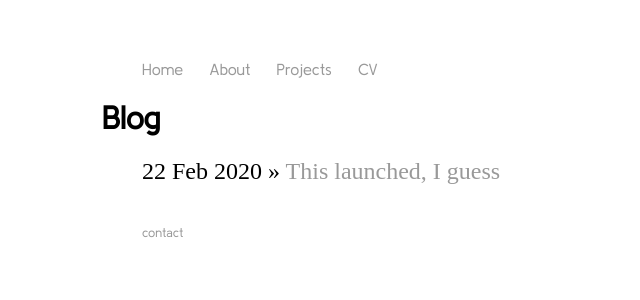
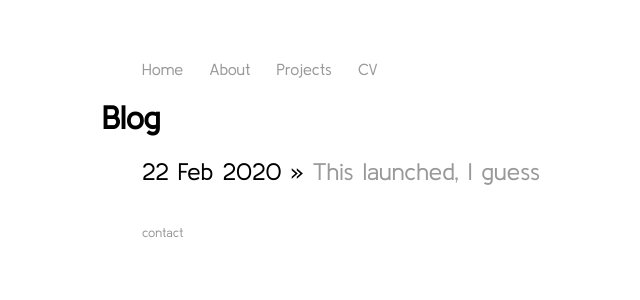
Before and after one commit to lyontyger/lyontyger.github.io, a Jekyll site: the page built from blog/index.html, in a window 1280 px wide. Shown: the top 300 px of the page, without its empty margins (90-730 px from the left). Built offline with Jekyll 4.4.1, drawn with Linux system fonts in a browser that asks for light colours.

Commit message:
Update main.css

```diff
--- a/css/main.css
+++ b/css/main.css
@@ -17,6 +17,7 @@ a:hover {
     text-decoration: underline;
 }
 h1 {
+    font-family: 'Kulim Park', sans-serif;
     font-size: 2em;
     font-family: 'Kulim Park', sans-serif;
 }
@@ -31,10 +32,12 @@ footer {
 }
 
 ul.posts {
+    font-family: 'Kulim Park', sans-serif;
     margin: 20px auto 40px;
     font-size: 1.5em;
 }
 
 ul.posts li {
+    font-family: 'Kulim Park', sans-serif;
     list-style: none;
 }
```
